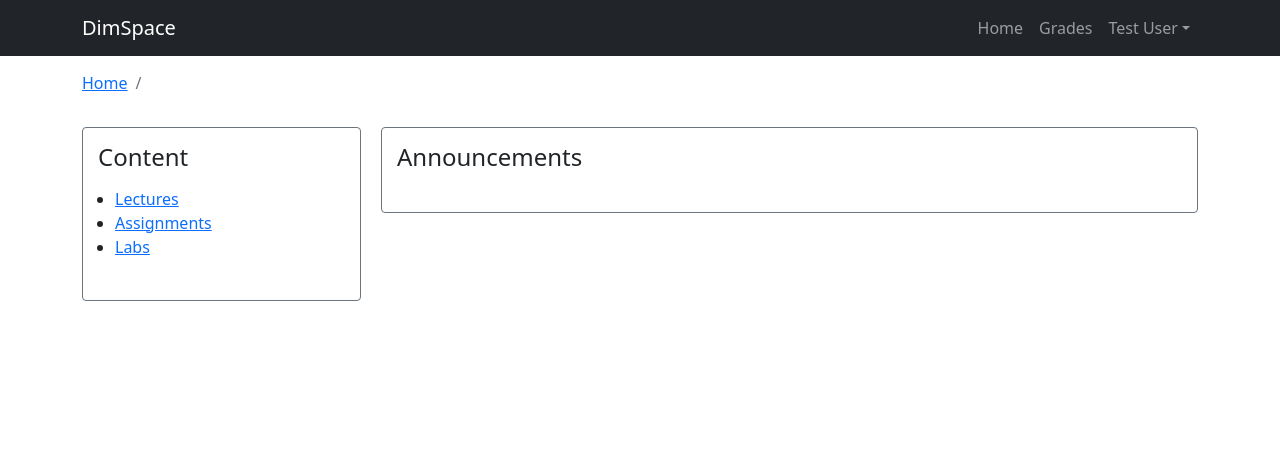
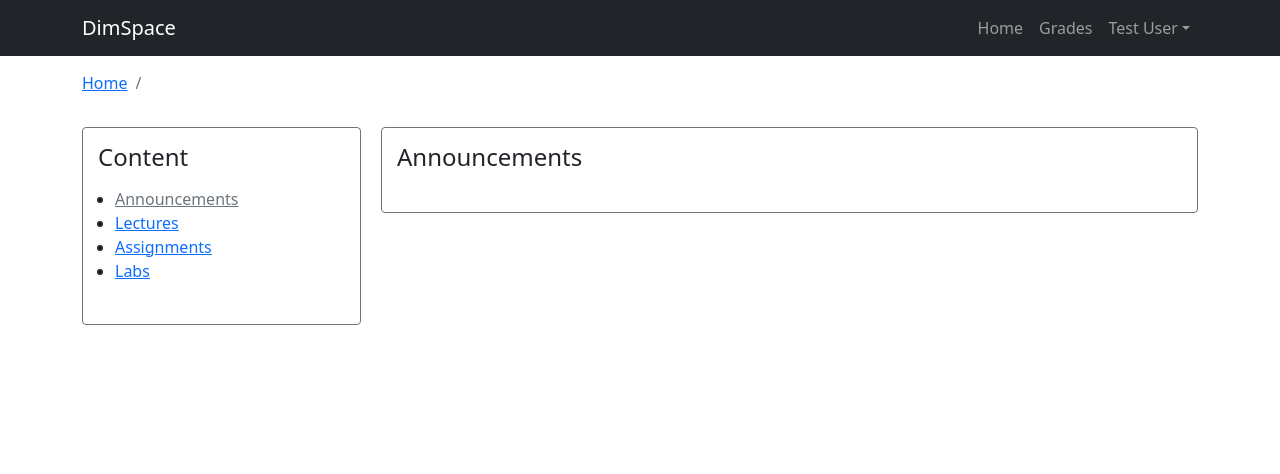
Before and after one commit to stephenneale/seng371-group16, a Django app: page /dimspace/course/1/ in a window 1280 px wide. Shown: the top 474 px of the page. Run offline with Django 4.2, Linux system fonts and the light colour scheme; data that the repository does not hold is empty.

Commit message:
Announcements as course home

```diff
--- a/as-developers/frontend/dimspace-main/dimapp/templates/courseassignments.html
+++ b/as-developers/frontend/dimspace-main/dimapp/templates/courseassignments.html
@@ -17,6 +17,7 @@
     <div class="col-3 course-content border border-secondary rounded" style="float:left; padding-bottom: 25px; display: flex; flex-direction: column; overflow-y: auto; overflow-x: auto; margin-right: 20px">
         <h4 style="margin: 15px;">Content</h1>
         <ul style="padding-right: 15px;">
+            <li><a href="../">Announcements</a></li>
             <li><a href="../lectures">Lectures</a></li>
             <li><a href="#" class="link-secondary">Assignments</a></li>
             <ul>
--- a/as-developers/frontend/dimspace-main/dimapp/templates/coursehome.html
+++ b/as-developers/frontend/dimspace-main/dimapp/templates/coursehome.html
@@ -16,9 +16,10 @@
     <div class="col-3 course-content border border-secondary rounded" style="float:left; padding-bottom: 25px; display: flex; flex-direction: column; overflow-y: auto; margin-right: 20px">
         <h4 style="margin: 15px;">Content</h1>
         <ul>
-            <li><a class="active" href="./lectures/">Lectures</a></li>
-            <li><a href="./assignments/">Assignments</a></li>
-            <li><a href="./labs/">Labs</a></li>
+            <li><a href="#" class="link-secondary">Announcements</a></li>
+            <li><a href="./lectures">Lectures</a></li>
+            <li><a href="./assignments">Assignments</a></li>
+            <li><a href="./labs">Labs</a></li>
         </ul>
     </div>
 
--- a/as-developers/frontend/dimspace-main/dimapp/templates/courselabs.html
+++ b/as-developers/frontend/dimspace-main/dimapp/templates/courselabs.html
@@ -17,6 +17,7 @@
     <div class="col-3 course-content border border-secondary rounded" style="float:left; padding-bottom: 25px; display: flex; flex-direction: column; overflow-y: auto; overflow-x: auto; margin-right: 20px">
         <h4 style="margin: 15px;">Content</h1>
         <ul style="padding-right: 15px;">
+            <li><a href="../">Announcements</a></li>
             <li><a href="../lectures">Lectures</a></li>
             <li><a href="../assignments">Assignments</a></li>
             <li><a href="#" class="link-secondary">Labs</a></li>
--- a/as-developers/frontend/dimspace-main/dimapp/templates/courselectures.html
+++ b/as-developers/frontend/dimspace-main/dimapp/templates/courselectures.html
@@ -17,6 +17,7 @@
     <div class="col-3 course-content border border-secondary rounded" style="float:left; padding-bottom: 25px; display: flex; flex-direction: column; overflow-y: auto; overflow-x: auto; margin-right: 20px">
         <h4 style="margin: 15px;">Content</h1>
         <ul style="padding-right: 15px;">
+            <li><a href="../">Announcements</a></li>
             <li><a href="#" class="link-secondary">Lectures</a></li>
             <ul>
                 <li><a href="#">Lecture 4: Fourier Series Analysis</a></li>
```
